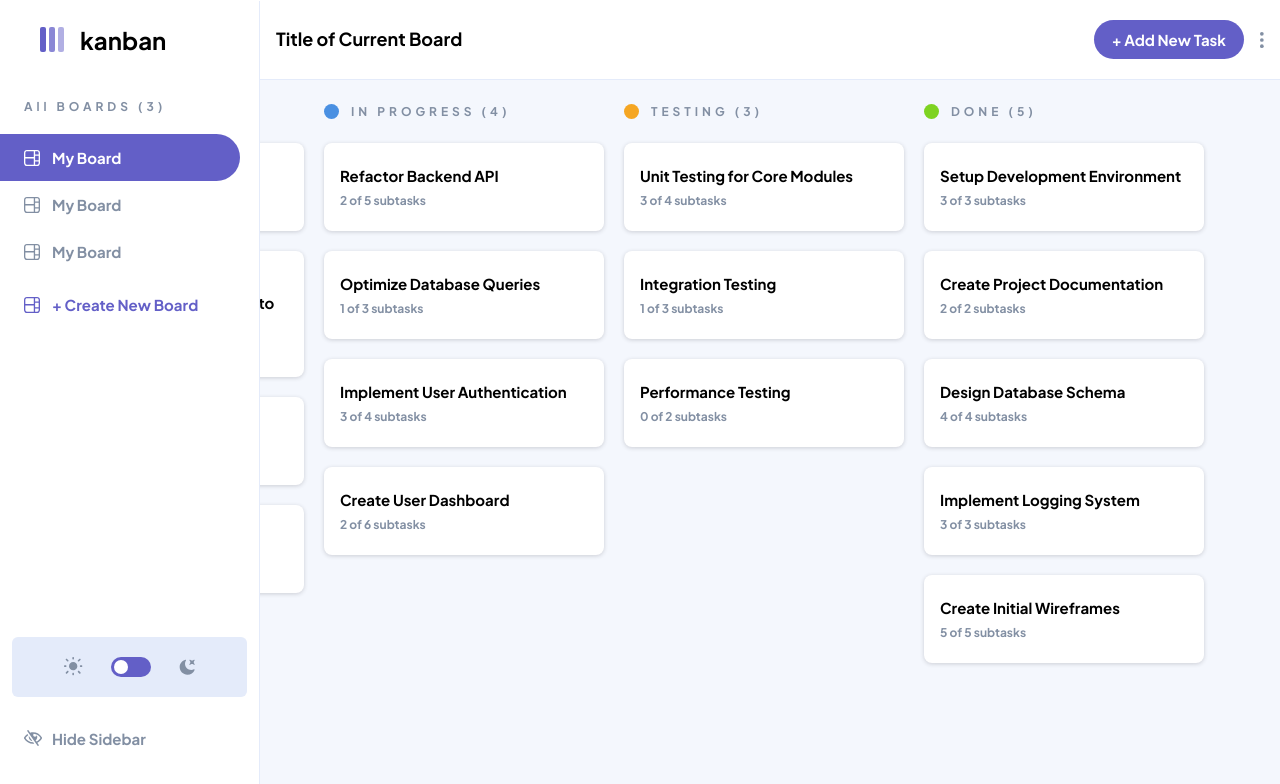
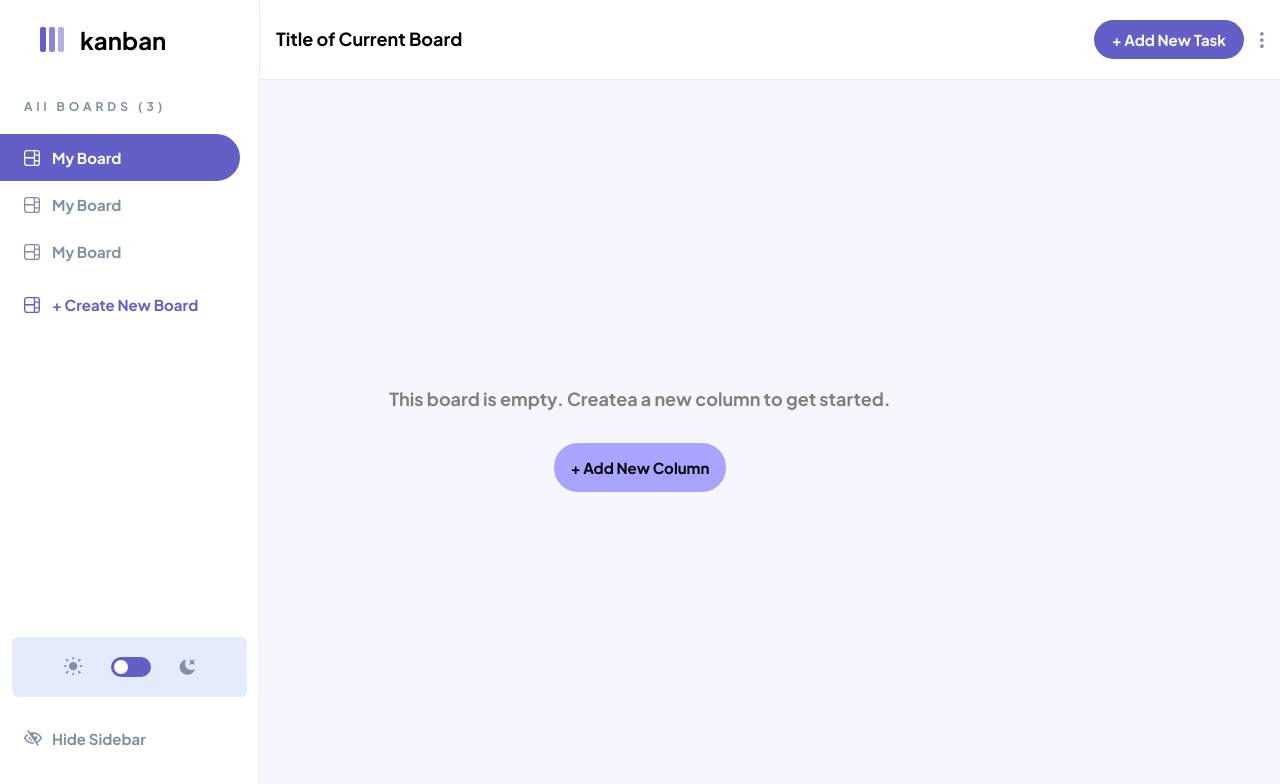
Before and after one commit to NaetharuCodes/kanban, a React (Vite) app in the folder kanban-ui/: page / in a window 1280 px wide. Shown: the top 784 px of the page. Built offline with nearby package versions, Linux system fonts and the light colour scheme.

Commit message:
Align text in new cols container

```diff
--- a/kanban-ui/src/App.module.css
+++ b/kanban-ui/src/App.module.css
@@ -8,3 +8,63 @@
   grid-auto-columns: 280px;
   flex-grow: 1;
 }
+
+.newColContainer {
+  background-color: rgba(var(--light-gray), 0.5);
+  display: flex;
+  align-items: center;
+  justify-content: center;
+  max-height: 90vh;
+  margin-top: 38px;
+  border-radius: 8px;
+}
+
+:global(body.dark-mode) .newColContainer {
+  background-color: rgba(var(--dark-gray), 0.5);
+}
+
+.newColBtn {
+  background-color: transparent;
+  border: none;
+  color: rgba(var(--dark-gray), 0.5);
+}
+
+.newColBtn:hover {
+  background-color: transparent;
+  border: none;
+  color: rgba(var(--dark-gray), 0.8);
+}
+
+:global(body.dark-mode) .newColBtn {
+  color: rgba(var(--light-gray), 0.5);
+}
+
+:global(body.dark-mode) .newColBtn:hover {
+  color: rgba(var(--light-gray), 0.8);
+}
+
+.noColsContainer {
+  display: flex;
+  align-items: center;
+  justify-content: center;
+  flex-grow: 1;
+  flex-direction: column;
+  gap: 32px;
+  padding: 16px;
+  text-align: center;
+}
+
+.noColsText {
+  color: gray;
+}
+
+:global(body.dark-mode) .noColsText {
+  color: rgba(var(--blue-gray));
+}
+
+.noColsBtn {
+  background-color: rgba(var(--violet));
+  padding: 15px 17px;
+  border-radius: 24px;
+  border: none;
+}
--- a/kanban-ui/src/App.tsx
+++ b/kanban-ui/src/App.tsx
@@ -9,6 +9,7 @@ const App = () => {
 
   return (
     <AppShell>
+      {!dummyData.colData ? (
         <div className={styles.mainContainer}>
           {dummyData.colData.map((col) => (
             <Column
@@ -19,7 +20,22 @@ const App = () => {
               colItems={col.colItems}
             />
           ))}
+          <div className={styles.newColContainer}>
+            <button className={`${styles.newColBtn} heading-xl`}>
+              + New Column
+            </button>
           </div>
+        </div>
+      ) : (
+        <div className={styles.noColsContainer}>
+          <p className={`${styles.noColsText} heading-lg`}>
+            This board is empty. Createa a new column to get started.
+          </p>
+          <button className={`${styles.noColsBtn} heading-md`}>
+            + Add New Column
+          </button>
+        </div>
+      )}
     </AppShell>
   );
 };
--- a/kanban-ui/src/components/Column/Column.tsx
+++ b/kanban-ui/src/components/Column/Column.tsx
@@ -21,6 +21,7 @@ const Column = ({ colId, colName, colColor, colItems }: ColumnProps) => {
       <div className={styles.cardContainer}>
         {colItems.map((item) => (
           <ItemCard
+            key={item.itemId}
             itemId={item.itemId}
             itemName={item.itemName}
             itemSubtask={item.itemSubtasks}
```
Lines whose indentation alone changed are shown as unchanged.
